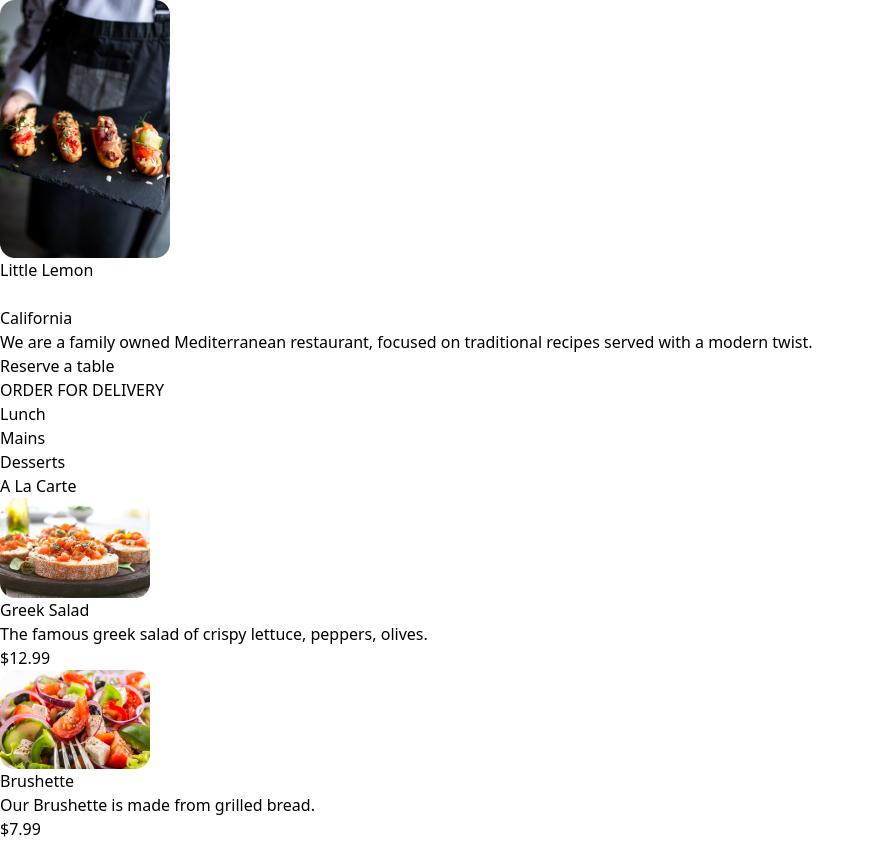
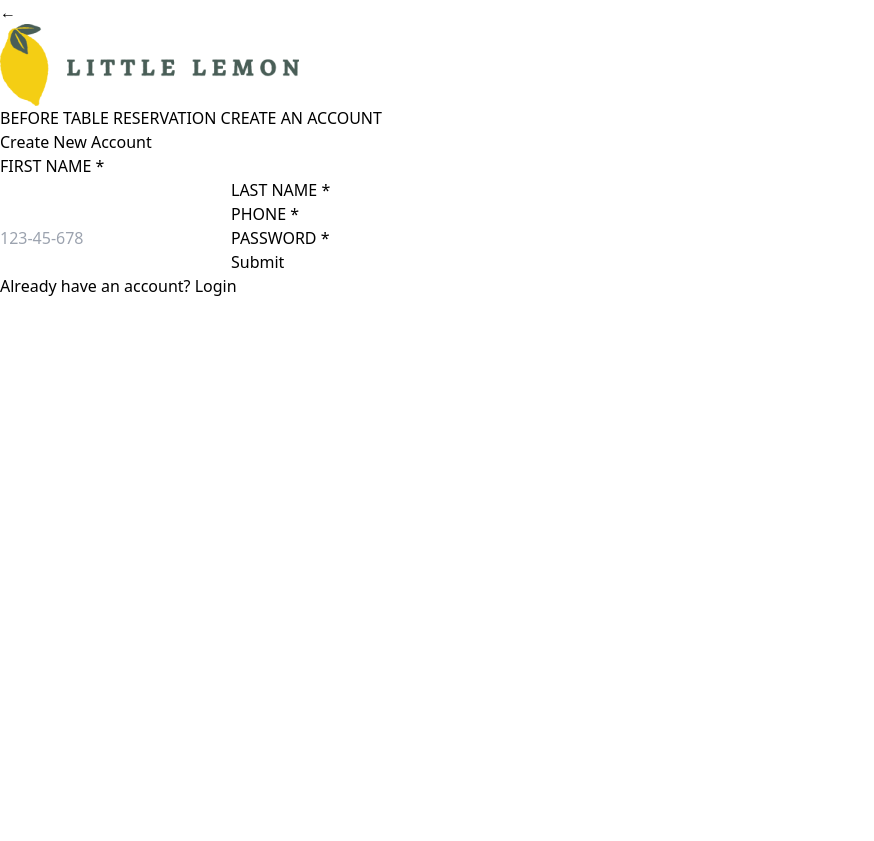
Before and after one commit to AsadullahSamo/booking-a-table, a React (Vite) app: page / in a window 1280 px wide. Shown: the whole page, without its empty margins (0-874 px from the left). After the commit the page ends 800 px from the top, so only its background shows below. Built offline with nearby package versions, Linux system fonts and the light colour scheme.

Commit message:
Add Meta tags and fix component rendering logic

```diff
--- a/package.json
+++ b/package.json
@@ -4,16 +4,19 @@
   "version": "0.0.0",
   "type": "module",
   "scripts": {
-    "dev": "vite",
+    "start": "vite",
     "build": "vite build",
     "lint": "eslint . --ext js,jsx --report-unused-disable-directives --max-warnings 0",
     "preview": "vite preview"
   },
   "dependencies": {
+    "@aws-amplify/ui-react": "^6.1.2",
     "@meinefinsternis/react-horizontal-date-picker": "^1.0.1",
+    "aws-amplify": "^6.0.13",
     "date-fns": "^3.3.1",
     "react": "^18.2.0",
     "react-dom": "^18.2.0",
+    "react-helmet": "^6.1.0",
     "react-icons": "^5.0.1",
     "react-router-dom": "^6.22.0"
   },
--- a/src/App.jsx
+++ b/src/App.jsx
@@ -1,19 +1,15 @@
-import { useState } from 'react'
-import Login from './components/Login'
-import Home from './components/Home'
-import Reservation from './components/Reservation'
+import Signup from './components/Signup'
 
 function App() {
 
   return (
+
     <>
       <main className='h-[100vh] w-[100%]'>
-        {/* <Login /> */}
-        <Home />
-        {/* <Reservation /> */}
+        <Signup />
       </main>
+    </>
 
-    </>
   )
 }
 
--- a/src/components/Home.jsx
+++ b/src/components/Home.jsx
@@ -3,7 +3,8 @@ import Chef from '../assets/Chef.png'
 import GreekSalad from '../assets/salad.png'
 import Brushette from '../assets/brushette.png'
 import { Link } from 'react-router-dom'
-import { set } from 'date-fns'
+import MetaTags from './MetaTags'
+
 export default function Home() {
 
 	const [greekSelected, setGreekSelected] = React.useState(false)
@@ -26,7 +27,7 @@ export default function Home() {
 	return (
 
 		<>
-			<>
+			<MetaTags title="Little Lemon" />
 			<section className='flex w-[100%] h-96 bg-[#01150f] m-auto'>
 				<img src={Chef} className='p-10 float-right object-contain w-96 h-96' alt="Chef bringing food" />
 				<article>
@@ -66,8 +67,6 @@ export default function Home() {
 				</article>
 			</section>
 		</>
-
-		</>
 	)
 
 }
--- a/src/components/Login.jsx
+++ b/src/components/Login.jsx
@@ -1,10 +1,11 @@
 import React, { useState } from 'react';
 import LittleLemon from '../assets/little-lemon.png';
 import { Link, useNavigate } from 'react-router-dom';
+import MetaTags from './MetaTags';
+import { Alert } from '@aws-amplify/ui-react';
 
 const Login = () => {
 	const navigate = useNavigate();
-
 	const [inputs, setInputs] = useState({
 		firstName: '',
 		lastName: '',
@@ -28,31 +29,35 @@ const Login = () => {
 		}
 
 		if (user.firstName !== firstName) {
-			alert('Firstname not found, please create an account first');
+			alert('Firstname is incorrect');
+			return;
+		}
+		else if (user.lastName !== lastName) {
+			alert('Lastname is incorrect');
 			return;
 		}
 		else if (user.phone !== phone) {
-			alert('Phone number not found, please create an account first');
+			alert('Phone number is incorrect');
 			return;
 		}
 		else if (user.password !== password) {
-			alert('Password is incorrect, please create an account first');
+			alert('Password is incorrect');
 			return;
 		} else {
-			alert('Thanks for reserving a table! See you at the restaurant!');
-			navigate('/');
+			navigate('/home');
 		}
 	}
 
 	return (
 		<section className="w-96 h-full bg-gray-100 m-auto">
+			<MetaTags title="Little Lemon Login Page" />
 			<Link to="/" className="text-6xl">
 				&larr;
 			</Link>
 			<img src={LittleLemon} alt="Little Lemon Logo" className="m-auto w-48 h-48 object-contain" />
 			<form action="">
 				<label className="mt-10 ml-5 font-semibold" htmlFor="first-name">
-					FIRST NAME <br />
+					FIRST NAME <span className='text-red-600'>*</span> <br />
 					<input
 						required={true}
 						onChange={handleChange}
@@ -65,7 +70,7 @@ const Login = () => {
 				</label>
 
 				<label className="mt-10 ml-5 font-semibold" htmlFor="last-name">
-					LAST NAME <br />
+					LAST NAME <span className='text-red-600'>*</span> <br />
 					<input
 						required={true}
 						onChange={handleChange}
@@ -78,7 +83,7 @@ const Login = () => {
 				</label>
 
 				<label className="mt-10 ml-5 font-semibold" htmlFor="phone">
-					PHONE <br />
+					PHONE <span className='text-red-600'>*</span> <br />
 					<input
 						required={true}
 						onChange={handleChange}
@@ -93,7 +98,7 @@ const Login = () => {
 				</label>
 
 				<label className="mt-10 ml-5 font-semibold" htmlFor="password">
-					PASSWORD <br />
+					PASSWORD <span className='text-red-600'>*</span> <br />
 					<input
 						required={true}
 						onChange={handleChange}
@@ -114,6 +119,13 @@ const Login = () => {
 						className="mt-2 mb-5 border border-solid rounded-md ml-5 w-[21rem] bg-black text-white hover:bg-white hover:text-black pl-2 hover:cursor-pointer transition-all duration-500 hover:border-solid hover:border border-black"
 					/>
 				</label>
+
+				<p className="text-center text-[13px] text-[#495e57]">
+					Don't have an account?{' '}
+					<Link to="/signup" className="text-[#f4ce14] hover:cursor-pointer">
+						Sign Up
+					</Link>
+				</p>
 			</form>
 		</section>
 	);
--- /dev/null
+++ b/src/components/MetaTags.jsx
@@ -0,0 +1,20 @@
+import React from 'react'
+import { Helmet } from 'react-helmet'
+import LittleLemon from '../assets/little-lemon.png';
+export default function MetaTags({ title }) {
+
+	return (
+
+		<Helmet>
+			<link rel="icon" href={LittleLemon} type="image/x-icon" />
+			<meta charset="UTF-8" />
+			<meta name="viewport" content="width=device-width, initial-scale=1.0" />
+			<meta name="author" content="AsadullahSamo" />
+			<meta name="keywords" content="react, tailwindcss, little-lemon, restaurant" />
+			<meta property="og:title" content={title} />
+			<title> {title} </title>
+		</Helmet>
+
+	)
+
+}
--- a/src/components/Reservation.tsx
+++ b/src/components/Reservation.tsx
@@ -1,9 +1,11 @@
 import React from "react";
 import { Datepicker, DatepickerEvent } from "@meinefinsternis/react-horizontal-date-picker";
 import { enUS } from "date-fns/locale";
-import { Link } from 'react-router-dom';
+import { Link, useNavigate } from "react-router-dom/dist";
+import MetaTags from "./MetaTags";
 
 const Reservation = () => {
+	const navigate = useNavigate();
 	const [date, setDate] = React.useState<{
 		endValue: Date | null;
 		startValue: Date | null;
@@ -19,10 +21,15 @@ const Reservation = () => {
 		setDate((prev) => ({ ...prev, endValue, startValue, rangeDates }));
 	};
 
-	const handleClick = () => {
+	const handleClick = (e) => {
+		e.preventDefault();
 		if (!selectedTimeSlot || !selectedPeopleSlot) {
 			alert('Please select a time and number of people');
+		} else {
+			alert('Thanks for reserving a table! See you at the restaurant!ion');
+			navigate('/home');
 		}
+
 	}
 
 	const [selectedTimeSlot, setSelectedTimeSlot] = React.useState<HTMLElement | null>(null);
@@ -49,6 +56,7 @@ const Reservation = () => {
 	return (
 		<>
 			<section className='pt-24 w-96 h-[100vh] bg-gray-100 m-auto'>
+				<MetaTags title="Little Lemon Reservation" />
 				<header>
 					<h2 className="font-bold text-xl pl-10"> Date </h2>
 					<Datepicker
@@ -90,13 +98,12 @@ const Reservation = () => {
 				</section>
 
 				<footer className="ml-[30%]">
-					<Link
+					<button
 						onClick={handleClick}
-						to={`${selectedTimeSlot && selectedPeopleSlot ? '/signup' : '#'}`}
 						className="bg-[#f4ce14] w-36 h-10 font-bold rounded-lg hover:cursor-pointer hover:transition-all duration-800 hover:bg-[#495e57] hover:text-white px-5 py-2"
 					>
 						Confirm
-					</Link>
+					</button>
 				</footer>
 			</section>
 		</>
--- a/src/components/Signup.jsx
+++ b/src/components/Signup.jsx
@@ -1,6 +1,7 @@
 import React, { useState } from 'react';
 import LittleLemon from '../assets/little-lemon.png';
 import { Link, useNavigate } from 'react-router-dom';
+import MetaTags from './MetaTags';
 
 const Signup = () => {
     const navigate = useNavigate();
@@ -21,23 +22,27 @@ const Signup = () => {
         e.preventDefault();
         const { firstName, lastName, phone, password } = inputs;
 
+        if (firstName !== '' || phone !== '' || password !== '') {
+            if (localStorage.getItem('user')) {
+                alert('Account already exists, please login');
+                navigate('/login');
+                return;
+            }
+        }
+
         if (firstName === '' || lastName === '' || phone === '' || password === '') {
             alert('Please fill in all fields');
             return;
         }
 
-        if (localStorage.getItem('user')) {
-            alert('Account already exists, please login');
-            return;
-        }
-
         alert('Thanks for creating an account! You can now proceed with table reservation.');
         localStorage.setItem('user', JSON.stringify(inputs));
-        navigate('/');
+        navigate('/login');
     };
 
     return (
         <section className="w-96 h-full bg-gray-100 m-auto">
+            <MetaTags title="Little Lemon Signup" />
             <Link to="/" className="text-6xl">
                 &larr;
             </Link>
@@ -49,7 +54,7 @@ const Signup = () => {
 
             <form>
                 <label className="mt-10 ml-5 font-semibold" htmlFor="first-name">
-                    FIRST NAME <br />
+                    FIRST NAME <span className='text-red-600'>*</span> <br />
                     <input
                         required={true}
                         onChange={handleChange}
@@ -62,7 +67,7 @@ const Signup = () => {
                 </label>
 
                 <label className="mt-10 ml-5 font-semibold" htmlFor="last-name">
-                    LAST NAME <br />
+                    LAST NAME <span className='text-red-600'>*</span> <br />
                     <input
                         required={true}
                         onChange={handleChange}
@@ -75,7 +80,7 @@ const Signup = () => {
                 </label>
 
                 <label className="mt-10 ml-5 font-semibold" htmlFor="phone">
-                    PHONE <br />
+                    PHONE <span className='text-red-600'>*</span> <br />
                     <input
                         required={true}
                         onChange={handleChange}
@@ -90,7 +95,7 @@ const Signup = () => {
                 </label>
 
                 <label className="mt-10 ml-5 font-semibold" htmlFor="password">
-                    PASSWORD <br />
+                    PASSWORD <span className='text-red-600'>*</span> <br />
                     <input
                         required={true}
                         onChange={handleChange}
--- a/src/main.jsx
+++ b/src/main.jsx
@@ -11,16 +11,18 @@ import Signup from './components/Signup.jsx'
 const router = createBrowserRouter(
   createRoutesFromElements(
     <>
-      <Route path='/' element={<Home />} />
       <Route path='/login' element={<Login />} />
+      <Route path='/home' element={<Home />} />
       <Route path='/reservation' element={<Reservation />} />
-      <Route path='/signup' element={<Signup />} />
+      <Route path='/' element={<Signup />} />
     </>
   )
 )
 
 ReactDOM.createRoot(document.getElementById('root')).render(
   <React.StrictMode>
-    <RouterProvider router={router} />
+    <RouterProvider router={router}>
+      <App />
+    </RouterProvider>
   </React.StrictMode>,
 )
```
Also changed, not shown: 1 other file (tests, documents, lock files or other folders). Lines whose indentation alone changed are shown as unchanged.
